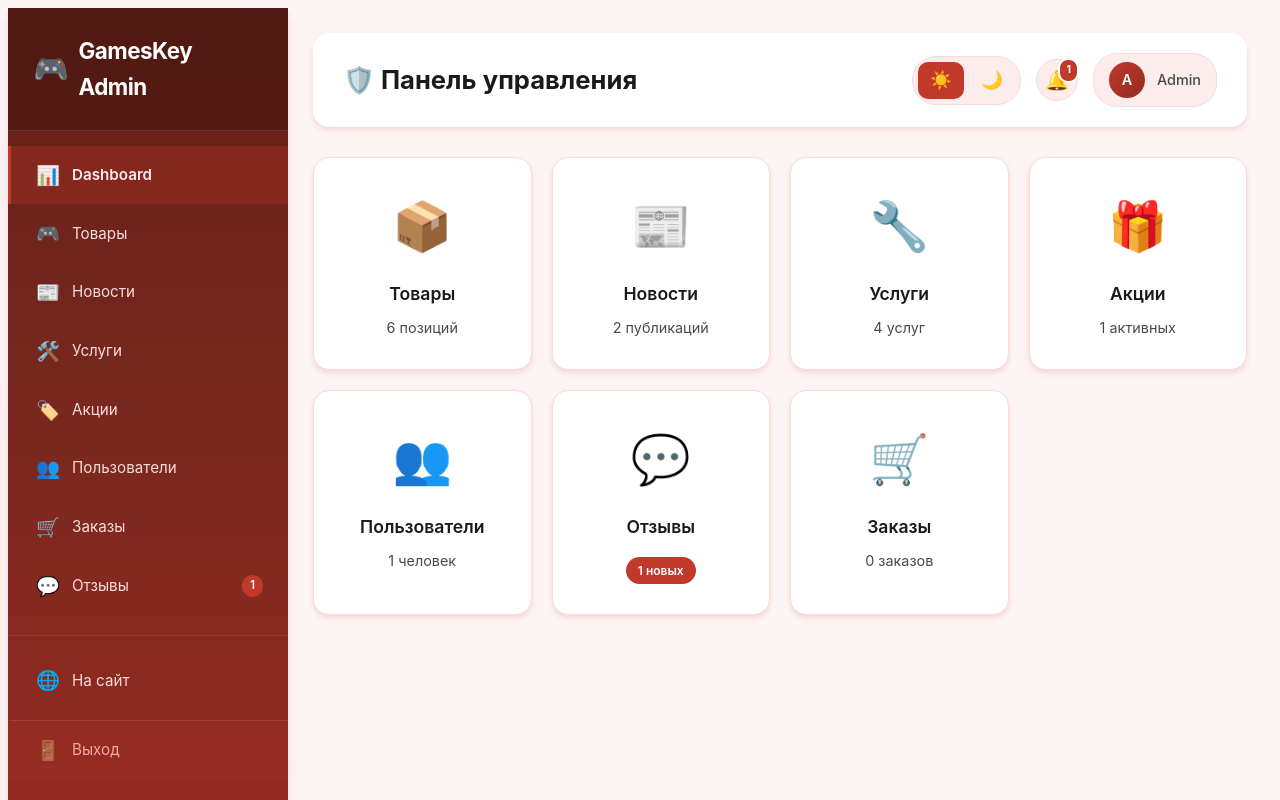
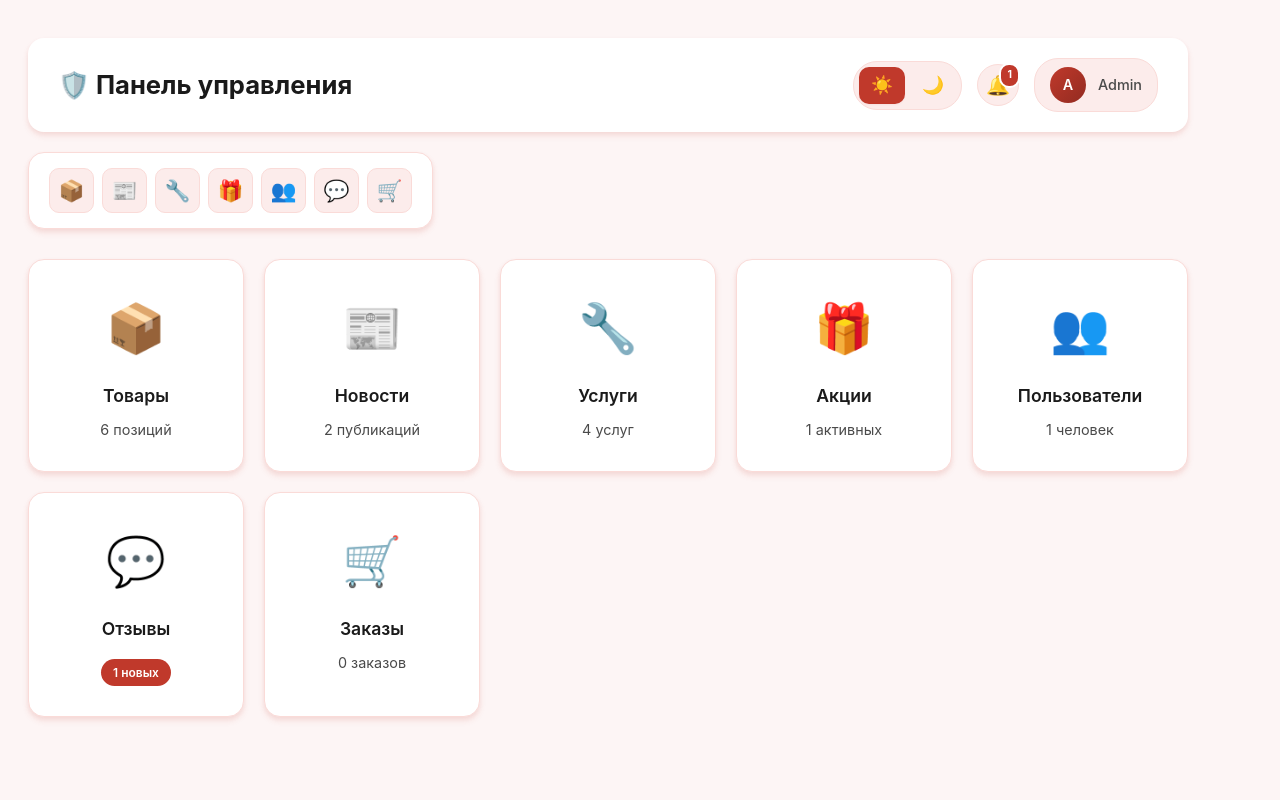
Before and after one commit to xbloody96-creator/gameshop, a PHP site: page /admin/index.php in a window 1280 px wide. Run offline with PHP 8.4, Linux system fonts and the light colour scheme; a user stored in the database is signed in; data comes from the database, SQL or seed files in the repository; data that the repository does not hold is empty.

Commit message:
update branch

```diff
--- a/admin/index.php
+++ b/admin/index.php
@@ -26,15 +26,96 @@ $stats = [
     <meta name="viewport" content="width=device-width, initial-scale=1.0">
     <title>Админ-панель - GamesKey</title>
     <link rel="stylesheet" href="admin-style.css">
+    <style>
+        /* Компактная верхняя навигация только для index.php */
+        .admin-nav-compact {
+            display: flex;
+            justify-content: center;
+            gap: 8px;
+            padding: 15px 20px;
+            background: var(--bg-surface);
+            border-radius: var(--radius-lg);
+            box-shadow: var(--shadow-md);
+            margin-bottom: 30px;
+            flex-wrap: wrap;
+        }
+
+        .admin-nav-compact a {
+            display: flex;
+            align-items: center;
+            justify-content: center;
+            width: 45px;
+            height: 45px;
+            border-radius: var(--radius);
+            text-decoration: none;
+            font-size: 1.3rem;
+            transition: all var(--transition-fast);
+            background: var(--bg-surface-2);
+            border: 1px solid var(--border);
+            position: relative;
+        }
+
+        .admin-nav-compact a:hover,
+        .admin-nav-compact a.active {
+            background: var(--primary);
+            color: white;
+            border-color: var(--primary);
+            transform: translateY(-2px);
+            box-shadow: var(--shadow-md);
+        }
+
+        .admin-nav-compact a::after {
+            content: attr(title);
+            position: absolute;
+            bottom: -30px;
+            left: 50%;
+            transform: translateX(-50%);
+            background: var(--text-primary);
+            color: var(--bg-surface);
+            padding: 4px 8px;
+            border-radius: 4px;
+            font-size: 0.75rem;
+            white-space: nowrap;
+            opacity: 0;
+            pointer-events: none;
+            transition: opacity var(--transition-fast);
+            z-index: 100;
+        }
+
+        .admin-nav-compact a:hover::after {
+            opacity: 1;
+        }
+
+        /* Скрываем сайдбар на главной */
+        .admin-main {
+            margin-left: 0 !important;
+            max-width: 1200px;
+            margin: 0 auto;
+            padding: 30px 20px;
+        }
+
+        .admin-header {
+            margin-bottom: 20px;
+        }
+    </style>
 </head>
 <body class="admin-body">
-    <?php include 'includes/sidebar.php'; ?>
-
     <main class="admin-main">
         <header class="admin-header">
             <h1>🛡️ Панель управления</h1>
             <?php include 'includes/theme-toggle.php'; ?>
         </header>
+
+        <!-- Компактная навигация -->
+        <nav class="admin-nav-compact">
+            <a href="products.php" title="Товары">📦</a>
+            <a href="news.php" title="Новости">📰</a>
+            <a href="services.php" title="Услуги">🔧</a>
+            <a href="promotions.php" title="Акции">🎁</a>
+            <a href="users.php" title="Пользователи">👥</a>
+            <a href="reviews.php" title="Отзывы">💬</a>
+            <a href="orders.php" title="Заказы">🛒</a>
+        </nav>
 
         <div class="admin-grid">
             <a href="products.php" class="admin-card">
```
Also changed, not shown: 1 other file.
